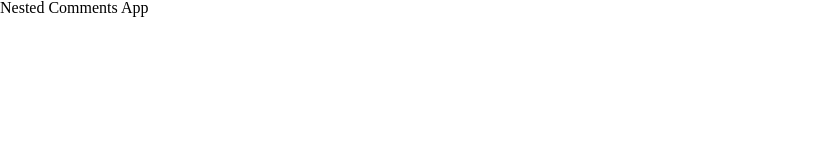
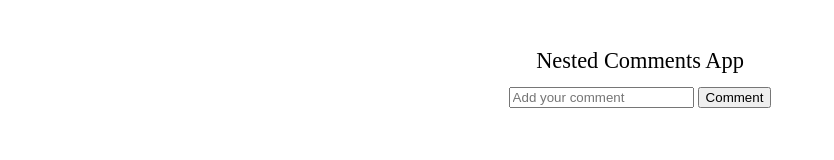
Before and after one commit to zehan12/nested-comments-like-reddit, a website built with Vite: page index.html in a window 1280 px wide. Shown: the whole page, without its empty margins (0-834 px from the left). Built offline with nearby package versions, Linux system fonts and the light colour scheme.

Commit message:
style: :art: give a basic style

```diff
--- a/index.html
+++ b/index.html
@@ -8,7 +8,16 @@
   </head>
   <body>
     <div>
-      <h1>Nested Comments App</h1>
+      <main class="wrapper">
+        <h1 class="heading">Nested Comments App</h1>
+        <div class="parent-input-btn">
+          <input type="text" id="comment-input" placeholder="Add your comment" />
+          <button id="comment-button">Comment</button>
+        </div>
+        <div id="comment-container">
+
+        </div>
+      </main>
     </div>
     <script type="module" src="/main.js"></script>
   </body>
--- a/style.css
+++ b/style.css
@@ -46,3 +46,22 @@ table {
 	border-collapse: collapse;
 	border-spacing: 0;
 }
+
+
+/* css start from here */
+
+.wrapper {
+  margin: 50px;
+  text-align: center;
+}
+
+.heading {
+  text-align: center;
+  font-size: 1.4rem;
+  margin: 15px 0;
+}
+
+input, button {
+  cursor: pointer;
+  outline: none;
+}
```
